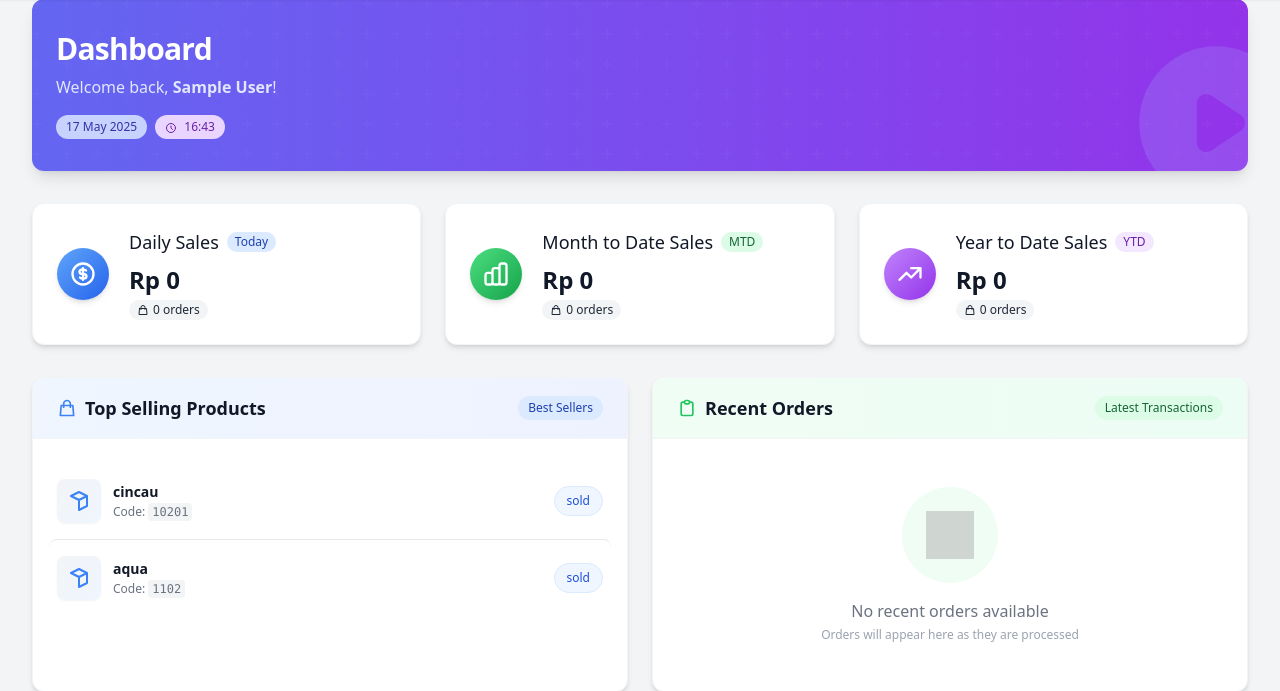
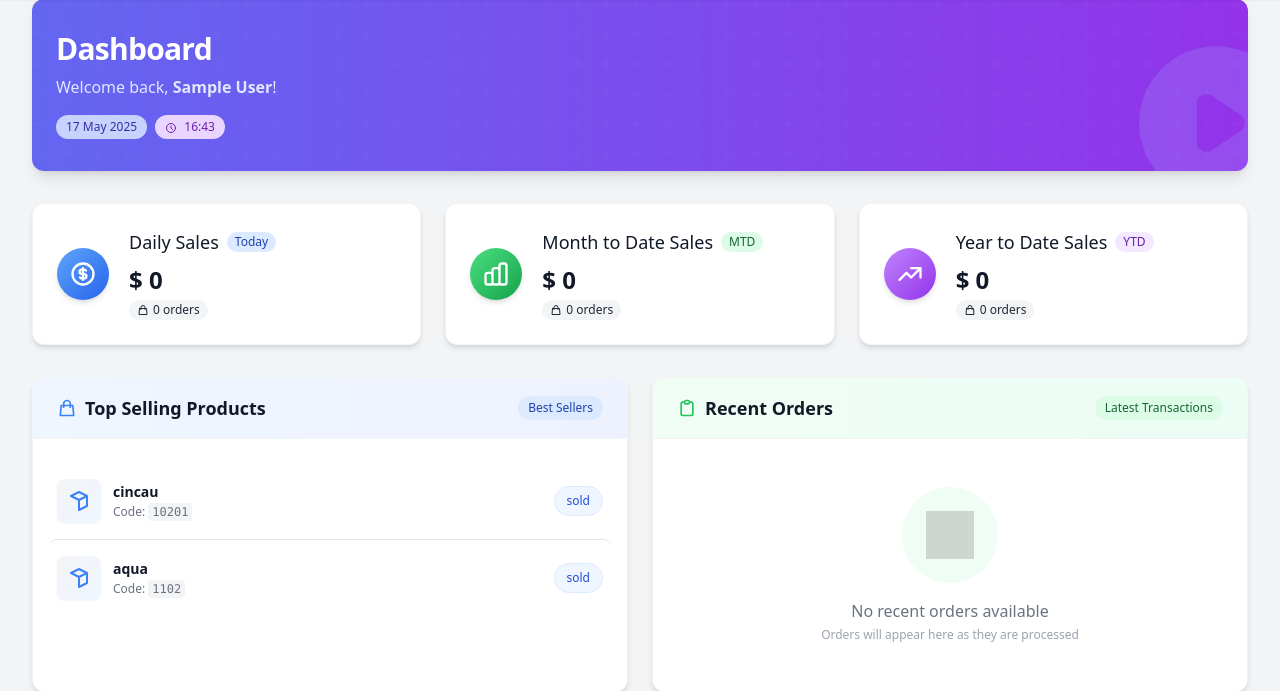
Before and after one commit to yusrabudiman/Website-Kasir, a PHP site: page /dashboard in a window 1280 px wide. Shown: the part 65-756 px from the top of the page. Run offline with PHP 8.4, Linux system fonts and the light colour scheme; the visitor is signed in with stand-in values (Sample User, id 1); data comes from the database, SQL or seed files in the repository; data that the repository does not hold is empty; some libraries are stand-ins or nearby versions; grey boxes are pictures that could not be loaded.

Commit message:
feat: add currency_symbol dashboard

```diff
--- a/app/Controllers/DashboardController.php
+++ b/app/Controllers/DashboardController.php
@@ -1,17 +1,20 @@
 <?php
 namespace App\Controllers;
 
-use App\Core\Controller;
-use App\Models\Order;
-use App\Models\Product;
+use App\Core\Controller; //for controller
+use App\Models\Order; //for daily sales, mtd sales, ytd sales
+use App\Models\Product; //for top selling products
+use App\Models\StoreSetting; //for currency symbol
 
 class DashboardController extends Controller {
     private $orderModel;
     private $productModel;
+    private $settingModel;
 
     public function __construct() {
         $this->orderModel = $this->model('Order');
         $this->productModel = $this->model('Product');
+        $this->settingModel = $this->model('StoreSetting');
     }
 
     public function index() {
@@ -33,6 +36,9 @@ class DashboardController extends Controller {
         // Get low stock alerts
         $lowStockProducts = $this->productModel->getLowStockProducts();
 
+        // Get currency symbol
+        $currencySymbol = $this->settingModel->getCurrencySymbol();
+
         return $this->view('dashboard/index', [
             'title' => 'Dashboard',
             'dailySales' => $dailySales,
@@ -40,7 +46,8 @@ class DashboardController extends Controller {
             'ytdSales' => $ytdSales,
             'topProducts' => $topProducts,
             'recentOrders' => $recentOrders,
-            'lowStockProducts' => $lowStockProducts
+            'lowStockProducts' => $lowStockProducts,
+            'currencySymbol' => $currencySymbol
         ]);
     }
 }
--- a/app/Views/dashboard/index.php
+++ b/app/Views/dashboard/index.php
@@ -169,7 +169,7 @@ $formattedYTDSales = number_format($ytdSales->total_sales, 0, ',', '.');
                                 <span class="ml-2 px-2 py-0.5 text-xs rounded-full bg-blue-100 text-blue-800 font-medium">Today</span>
                             </div>
                             <div class="mt-2 flex flex-col">
-                                <div class="text-2xl font-bold text-gray-900">Rp <?php echo $formattedDailySales; ?></div>
+                                <div class="text-2xl font-bold text-gray-900"><?php echo $currencySymbol; ?> <?php echo $formattedDailySales; ?></div>
                                 <div class="text-sm text-gray-600 flex items-center mt-1">
                                     <span class="inline-flex items-center px-2 py-0.5 rounded-full text-xs font-medium bg-gray-100 text-gray-800 mr-2">
                                         <svg xmlns="http://www.w3.org/2000/svg" class="h-3 w-3 mr-1" fill="none" viewBox="0 0 24 24" stroke="currentColor">
@@ -199,7 +199,7 @@ $formattedYTDSales = number_format($ytdSales->total_sales, 0, ',', '.');
                                 <span class="ml-2 px-2 py-0.5 text-xs rounded-full bg-green-100 text-green-800 font-medium">MTD</span>
                             </div>
                             <div class="mt-2 flex flex-col">
-                                <div class="text-2xl font-bold text-gray-900">Rp <?php echo $formattedMTDSales; ?></div>
+                                <div class="text-2xl font-bold text-gray-900"><?php echo $currencySymbol; ?> <?php echo $formattedMTDSales; ?></div>
                                 <div class="text-sm text-gray-600 flex items-center mt-1">
                                     <span class="inline-flex items-center px-2 py-0.5 rounded-full text-xs font-medium bg-gray-100 text-gray-800 mr-2">
                                         <svg xmlns="http://www.w3.org/2000/svg" class="h-3 w-3 mr-1" fill="none" viewBox="0 0 24 24" stroke="currentColor">
@@ -229,7 +229,7 @@ $formattedYTDSales = number_format($ytdSales->total_sales, 0, ',', '.');
                                 <span class="ml-2 px-2 py-0.5 text-xs rounded-full bg-purple-100 text-purple-800 font-medium">YTD</span>
                             </div>
                             <div class="mt-2 flex flex-col">
-                                <div class="text-2xl font-bold text-gray-900">Rp <?php echo $formattedYTDSales; ?></div>
+                                <div class="text-2xl font-bold text-gray-900"><?php echo $currencySymbol; ?> <?php echo $formattedYTDSales; ?></div>
                                 <div class="text-sm text-gray-600 flex items-center mt-1">
                                     <span class="inline-flex items-center px-2 py-0.5 rounded-full text-xs font-medium bg-gray-100 text-gray-800 mr-2">
                                         <svg xmlns="http://www.w3.org/2000/svg" class="h-3 w-3 mr-1" fill="none" viewBox="0 0 24 24" stroke="currentColor">
@@ -332,7 +332,7 @@ $formattedYTDSales = number_format($ytdSales->total_sales, 0, ',', '.');
                                         </div>
                                     </div>
                                     <div class="text-right">
-                                        <p class="text-sm font-bold text-gray-900">Rp <?php echo number_format($order->final_amount, 0, ',', '.'); ?></p>
+                                        <p class="text-sm font-bold text-gray-900"><?php echo $currencySymbol; ?> <?php echo number_format($order->final_amount, 0, ',', '.'); ?></p>
                                         <p class="text-xs text-gray-500 mt-0.5">
                                             <span class="inline-flex items-center px-1.5 py-0.5 rounded-full text-xs font-medium bg-gray-100 text-gray-800">
                                                 <svg xmlns="http://www.w3.org/2000/svg" class="h-3 w-3 mr-0.5" fill="none" viewBox="0 0 24 24" stroke="currentColor">
@@ -385,8 +385,8 @@ $formattedYTDSales = number_format($ytdSales->total_sales, 0, ',', '.');
                                         <?php echo $product->stock; ?> units
                                     </span>
                                     </td>
-                                <td class="px-6 py-4 whitespace-nowrap text-sm font-semibold text-gray-900 text-right">
-                                        Rp <?php echo number_format($product->price, 0, ',', '.'); ?>
+                                    <td class="px-6 py-4 whitespace-nowrap text-sm font-semibold text-gray-900 text-right">
+                                        <?php echo $currencySymbol; ?> <?php echo number_format($product->price, 0, ',', '.'); ?>
                                     </td>
                                 </tr>
                                 <?php endforeach; ?>
```
